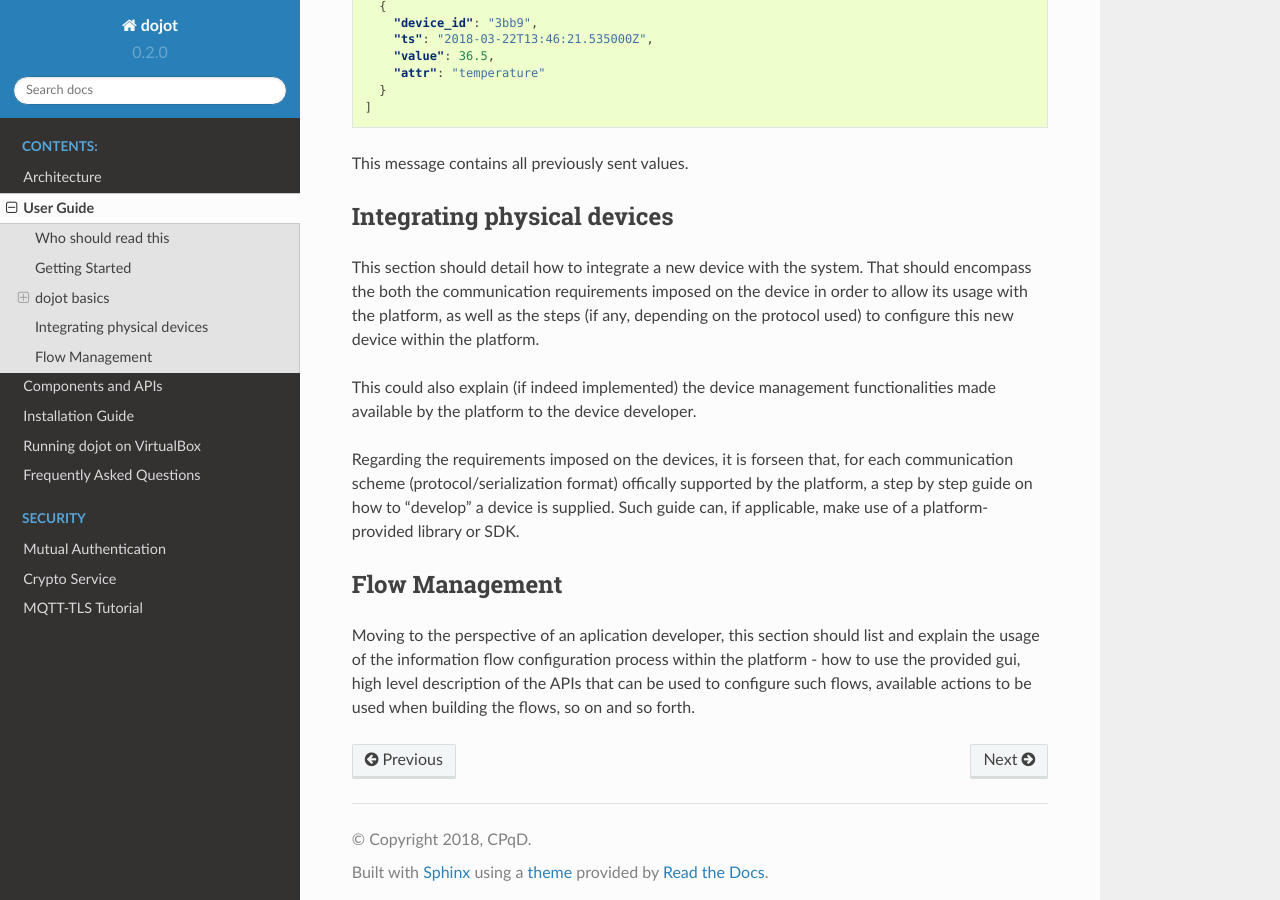
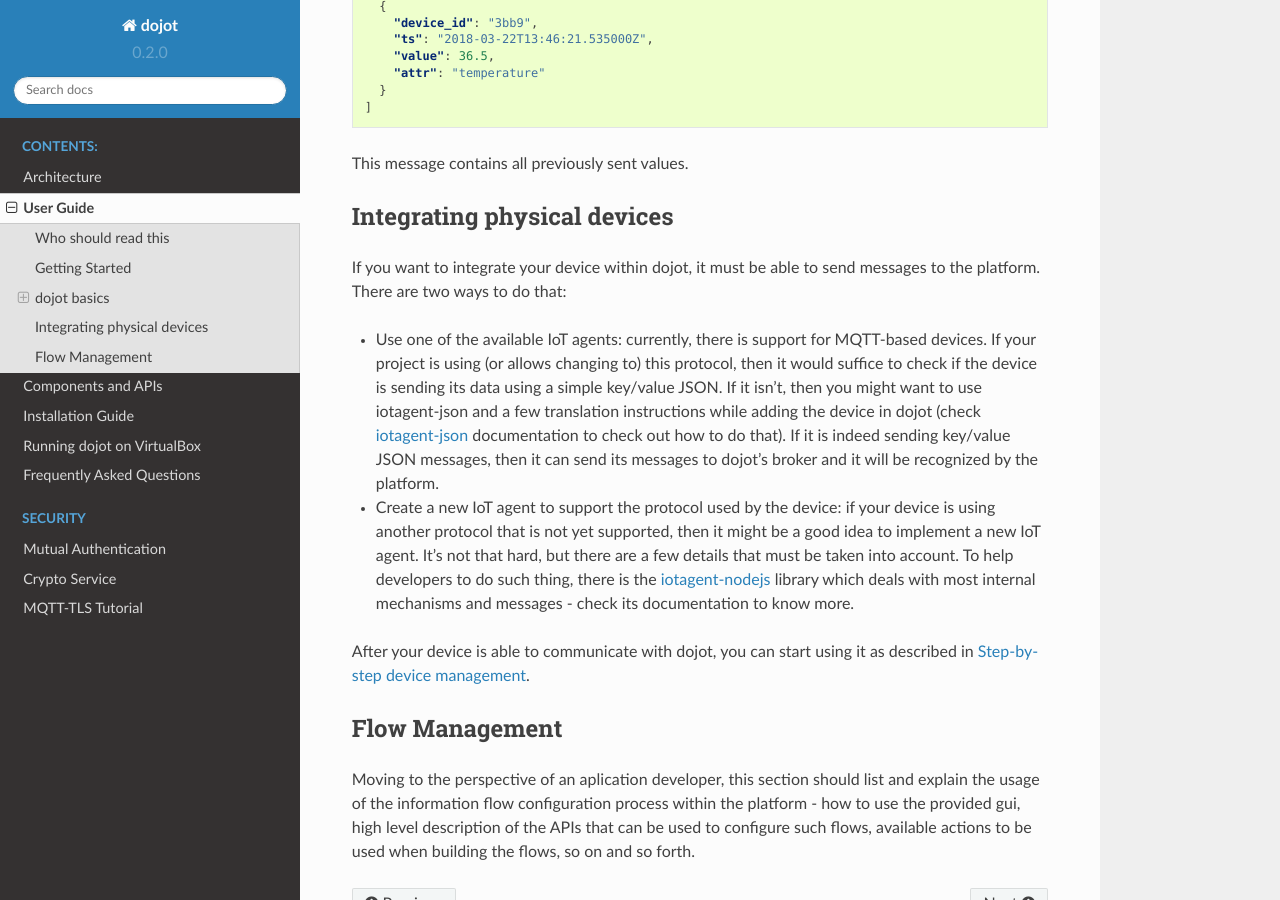
Before and after one commit to dojot/docs, a Sphinx documentation site: the page built from source/user_guide.rst, in a window 1280 px wide and 900 px high, scrolled down 7881 px. Built offline with Sphinx 7.4.7 and the Read the Docs theme 2.0.0, drawn with Linux system fonts in a browser that asks for light colours.

Commit message:
Updating physical device integration

```diff
--- a/source/user_guide.rst
+++ b/source/user_guide.rst
@@ -422,19 +422,27 @@
 Integrating physical devices
 ----------------------------
 
-This section should detail how to integrate a new device with the system. That
-should encompass the both the communication requirements imposed on the device
-in order to allow its usage with the platform, as well as the steps (if any,
-depending on the protocol used) to configure this new device within the
-platform.
+If you want to integrate your device within dojot, it must be able to send
+messages to the platform. There are two ways to do that:
 
-This could also explain (if indeed implemented) the device management
-functionalities made available by the platform to the device developer.
+- Use one of the available IoT agents: currently, there is support for
+  MQTT-based devices. If your project is using (or allows changing to) this
+  protocol, then it would suffice to check if the device is sending its data
+  using a simple key/value JSON. If it isn't, then you might want to use
+  iotagent-json and a few translation instructions while adding the device in
+  dojot (check `iotagent-json`_ documentation to check out how to do that). If
+  it is indeed sending key/value JSON messages, then it can send its messages
+  to dojot's broker and it will be recognized by the platform.
 
-Regarding the requirements imposed on the devices, it is forseen that, for each
-communication scheme (protocol/serialization format) offically supported by the
-platform, a step by step guide on how to "develop" a device is supplied. Such
-guide can, if applicable, make use of a platform-provided library or SDK.
+- Create a new IoT agent to support the protocol used by the device: if your
+  device is using another protocol that is not yet supported, then it might be
+  a good idea to implement a new IoT agent. It's not that hard, but there are a
+  few details that must be taken into account. To help developers to do such
+  thing, there is the `iotagent-nodejs`_ library which deals with most
+  internal mechanisms and messages - check its documentation to know more.
+
+After your device is able to communicate with dojot, you can start using it as
+described in `Step-by-step device management`_.
 
 
 Flow Management
@@ -461,3 +469,5 @@
 .. _mosquitto: https://projects.eclipse.org/projects/technology.mosquitto
 .. _history APIs: https://dojot.github.io/history-ws/apiary_latest.html
 .. _flowbroker: https://github.com/dojot/flowbroker
+.. _iotagent-json: https://github.com/dojot/iotagent-json
+.. _iotagent-nodejs: https://github.com/dojot/iotagent-nodejs
```
